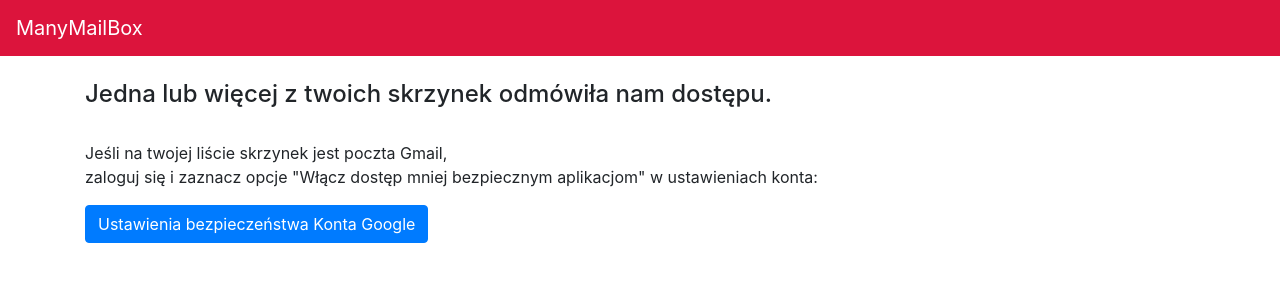
After one commit to mpinczewski/Portfolio, a Django app: page /manymailbox/access-denied/ in a window 1280 px wide. The commit adds this page. Shown: the top 300 px of the page. Run offline with Django 3.2, Linux system fonts and the light colour scheme; some libraries are stand-ins or nearby versions.

Commit message:
Dodano obsuge bedu autoryzacji Gmail

```diff
--- /dev/null
+++ b/app/manymailbox/templates/access-denied.html
@@ -0,0 +1,24 @@
+{% extends 'base.html' %}
+
+{% load i18n %}
+
+{% block title %}
+Błąd Pobierania
+{% endblock %}
+
+{% block content %}
+</br>
+<h4>Jedna lub więcej z twoich skrzynek odmówiła nam dostępu.</h4>
+</br>
+Jeśli na twojej liście skrzynek jest poczta Gmail,
+</br>
+zaloguj się i zaznacz opcje "Włącz dostęp mniej bezpiecznym aplikacjom" w ustawieniach konta:
+<p>
+
+<section>
+    <button class="btn btn-primary" onclick="location.href='https://myaccount.google.com/intro/security'">
+        Ustawienia bezpieczeństwa Konta Google
+    </button>
+</section>
+
+{% endblock %}
--- a/app/manymailbox/templates/base.html
+++ b/app/manymailbox/templates/base.html
@@ -13,7 +13,7 @@
 </head>
 <body>
 <nav class="navbar navbar-expand-lg navbar-dark" style="background-color: #DC143C;">
-    <a class="navbar-brand" href="">ManyMailBox</a>
+    <a class="navbar-brand" onclick="location.href='{% url 'manymailbox:all_emails' %}'">ManyMailBox</a>
     <button class="navbar-toggler" type="button" data-toggle="collapse" data-target="#navbarSupportedContent"
             aria-controls="navbarSupportedContent" aria-expanded="false" aria-label="Toggle navigation">
         <span class="navbar-toggler-icon"></span>
--- a/app/manymailbox/urls.py
+++ b/app/manymailbox/urls.py
@@ -1,5 +1,5 @@
 from django.urls import path
-from .views import all_emails, send_emails, check_mailboxes
+from .views import access_denied, all_emails, send_emails, check_mailboxes
 
 app_name = "manymailbox"
 
@@ -7,4 +7,5 @@ urlpatterns = [
     path("check-emails/", check_mailboxes, name="check_emails"),
     path("all-emails/", all_emails, name="all_emails"),
     path("send-emails/", send_emails, name="send_emails"),
+    path("access-denied/", access_denied, name="access_denied"),
 ]
--- a/app/manymailbox/views.py
+++ b/app/manymailbox/views.py
@@ -1,9 +1,11 @@
 import imaplib
 import poplib
 import email
+
+from django.http.response import HttpResponseRedirect
 from imap_tools import MailBox
 
-from django.shortcuts import render
+from django.shortcuts import redirect, render
 from django.core.mail import send_mail
 
 from .email_reader import parse_pop_mail_object, parse_imap_mail_object
@@ -29,8 +31,11 @@ def check_mailboxes(request):
         user = mailbox.email_user
         password = mailbox.email_password
         if port == "993":  # imap server
-            mailbox = MailBox(server, port).login(user, password)
-            parse_imap_mail_object(mailbox, mailbox_counter)
+            try:
+                mailbox = MailBox(server, port).login(user, password)
+                parse_imap_mail_object(mailbox, mailbox_counter)
+            except imaplib.IMAP4.error:
+                return render(request, "access-denied.html")
 
         else:
             pop3server = poplib.POP3_SSL(server, port)
@@ -77,3 +82,7 @@ def send_emails(request):
         update_email_object.save()
 
     return render(request, "send-emails.html")
+
+
+def access_denied(request):
+    return render(request, "access-denied.html")
```
Also changed, not shown: app/db.sqlite3.
